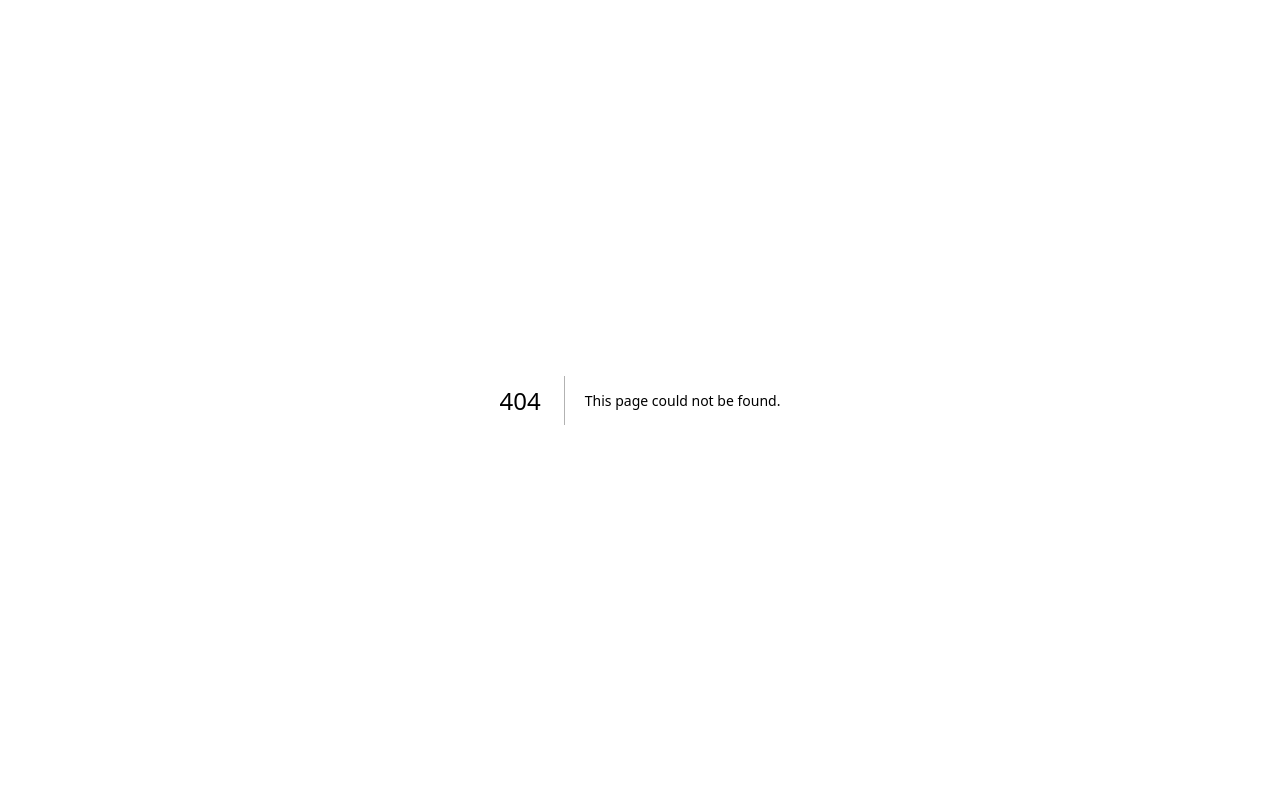
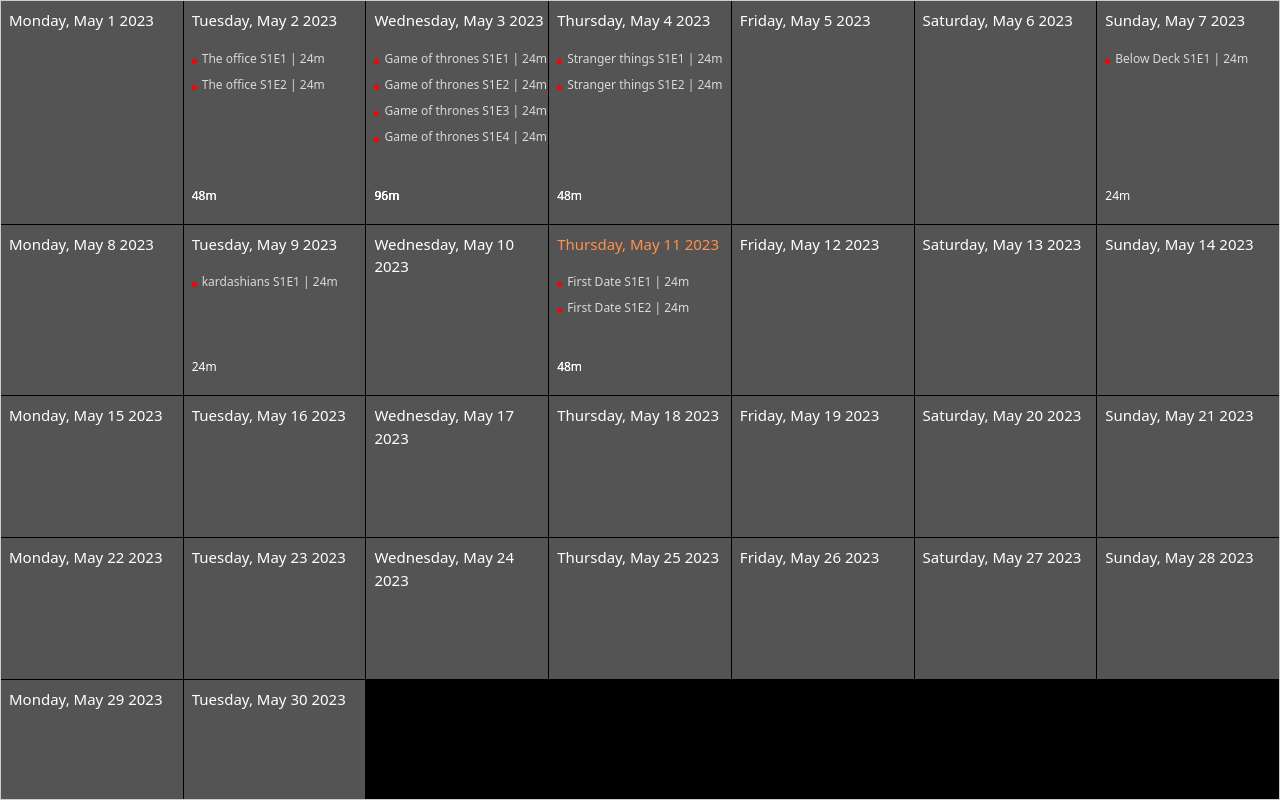
Before and after one commit to mariomariani-accedo/stream-wise, a Next.js app in the folder frontend/: page /calendar in a window 1280 px wide. Before the commit this address had no page. Built offline with nearby package versions, Linux system fonts and the light colour scheme; what @badrap/bar-of-progress would draw is missing.

Commit message:
first commit calendar

```diff
--- /dev/null
+++ b/frontend/pages/calendar/index.tsx
@@ -0,0 +1,85 @@
+import React, { useState } from "react";
+import styles from "./styles.module.css";
+import dayjs from "dayjs";
+
+export default () => {
+  const startOfWeek = dayjs().startOf("month");
+
+  const weekdays = new Array(30)
+    .fill(startOfWeek)
+    .map((day, idx) => day.add(idx, "day").format("dddd, MMMM D YYYY"));
+
+  const calendar = weekdays.map((day, key) => {
+    const eps = [];
+    let duration = "";
+    if (key === 1) {
+      eps.push({ title: "The office S1E1 | 24m" });
+      eps.push({ title: "The office S1E2 | 24m" });
+      duration = "48m";
+    }
+    if (key === 2) {
+      eps.push({ title: "Game of thrones S1E1 | 24m" });
+      eps.push({ title: "Game of thrones S1E2 | 24m" });
+      eps.push({ title: "Game of thrones S1E3 | 24m" });
+      eps.push({ title: "Game of thrones S1E4 | 24m" });
+      duration = "96m";
+    }
+    if (key === 3) {
+      eps.push({ title: "Stranger things S1E1 | 24m" });
+      eps.push({ title: "Stranger things S1E2 | 24m" });
+      duration = "48m";
+    }
+    if (key === 6) {
+      eps.push({ title: "Below Deck S1E1 | 24m" });
+      duration = "24m";
+    }
+    if (key === 8) {
+      eps.push({ title: "kardashians S1E1 | 24m" });
+      duration = "24m";
+    }
+    if (key === 10) {
+      eps.push({ title: "First Date S1E1 | 24m" });
+      eps.push({ title: "First Date S1E2 | 24m" });
+      duration = "48m";
+    }
+    return { day, views: eps, duration };
+  });
+
+  const [episodes, setEpisodes] = useState(calendar);
+
+  // const onClick = (item, index) => {
+  //   console.log(item, index);
+  //   setEpisodes(
+  //     episodes.map((episode, key) =>
+  //       key === index
+  //         ? {
+  //             ...episode,
+  //             views: [...episode.views, { title: "The office S1E2" }],
+  //           }
+  //         : { ...episode }
+  //     )
+  //   );
+  // };
+
+  return (
+    <div className={styles.gridContainer}>
+      {episodes.map((cal, count) => (
+        <div key={cal.day} className={styles.gridItem}>
+          <div
+            className={`${count === 10 ? styles.today : ""}`}
+            style={{ marginBottom: "15px" }}
+          >
+            {cal.day}
+          </div>
+          {cal.views.map((eps) => (
+            <div key={eps.title} className="inline-flex items-center">
+              <div className={styles.dot} />
+              <div className={styles.show}>{eps.title}</div>
+              <div className="absolute bottom-5 text-xs">{cal.duration}</div>
+            </div>
+          ))}
+        </div>
+      ))}
+    </div>
+  );
+};
--- /dev/null
+++ b/frontend/pages/calendar/styles.module.css
@@ -0,0 +1,36 @@
+.gridContainer {
+  height: 100vh;
+  display: grid;
+  grid-template-columns: repeat(7, 1fr);
+  gap: 1px;
+  border: 1px solid #ccc;
+
+}
+
+.gridItem {
+  font-family: revert;
+  background-color: #545454;
+  color: white;
+  font-size: 15px;
+  padding-left: 8px;
+  padding-top: 8px;
+  position: relative;
+}
+
+.show {
+  padding-bottom: 5px;
+  font-size: 12px;
+  color: #D9D9D9;
+}
+
+.dot {
+  height: 5px;
+  width: 5px;
+  background-color: red;
+  border-radius: 50%;
+  margin-right: 5px;
+}
+
+.today {
+  color: #FF914D;
+}
```
